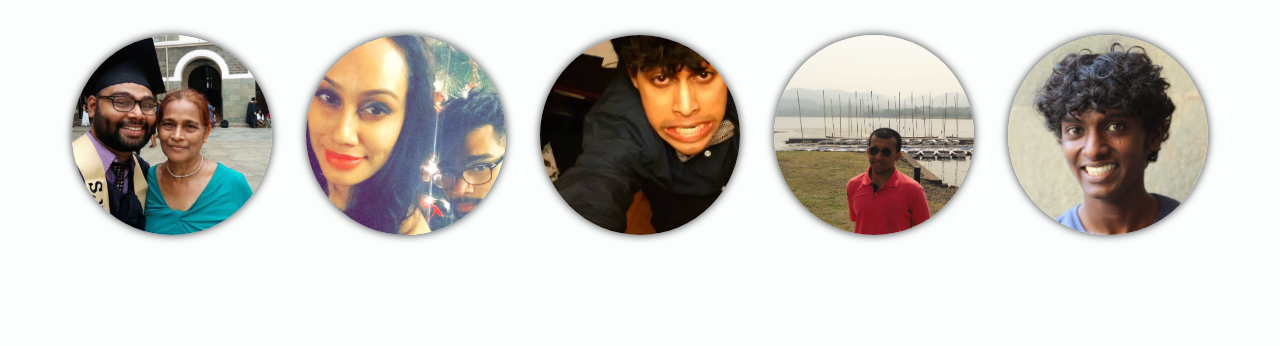
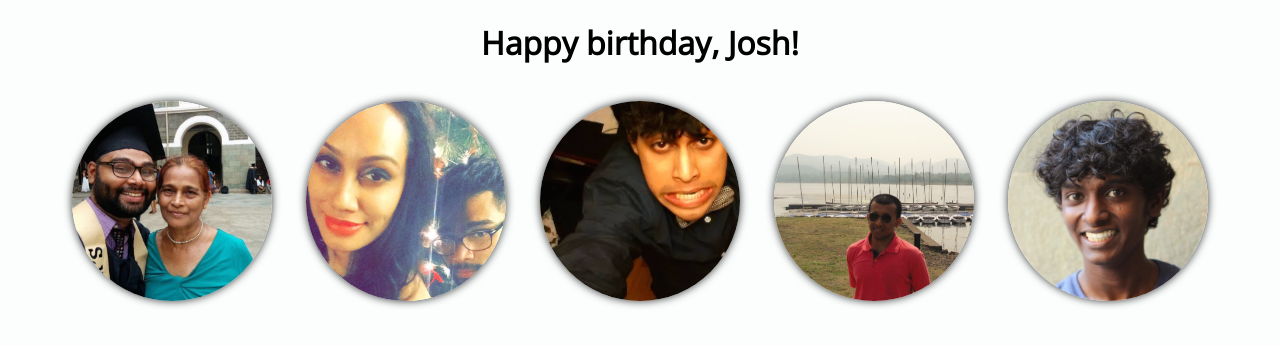
Before and after one commit to gldraphael/joshdias.com, a website: page index.html in a window 1280 px wide. Drawn offline with nearby package versions, Linux system fonts and the light colour scheme.

Commit message:
Format aunty's message

```diff
--- a/index.html
+++ b/index.html
@@ -1,7 +1,7 @@
 <!DOCTYPE html>
 <html>
     <head>
-        <title>Joshua Dias</title>
+        <title>Happy birthday Josh</title>
         <link href='https://fonts.googleapis.com/css?family=Open+Sans' rel='stylesheet' type='text/css'>
         <link href="css/site.min.css" rel="stylesheet" />
         <meta name="viewport" content="width=device-width, initial-scale=1.0">
@@ -9,8 +9,11 @@
     </head>
     <body>
         <div class="body-wrapper">
+
+            <h1>Happy birthday, Josh!</h1>
+
             <div class="dp" style="background-image:url(img/mom.jpg)"></div>
-            <div class="text"><img src="img/mom.jpg" /><span>Josh I love you. Thank you for everything that you have done for us. Thanks for being the man of the house in your Daddy's absence. You have provided always without hesitation. Be always kind and good to all. Love you my son.</span></div>
+            <div class="text"><img src="img/mom.jpg" /><span>Josh I love you.<br/>Thank you for everything that you have done for us. Thanks for being the man of the house in your Daddy's absence. You have provided always without hesitation. Be always kind and good to all.<br />Love you my son.</span></div>
 
             <div class="dp" style="background-image:url(img/dan.jpg)"></div>
             <div class="text"><img src="img/dan.jpg" /><span>Ever since you came into my life you have been a light, a blessing and a Joy. Your immense talent my bubba is beautifully offset in your kindness and your love of all things of God. Keep shining my brother. Love you always little hero.</span></div>
```
